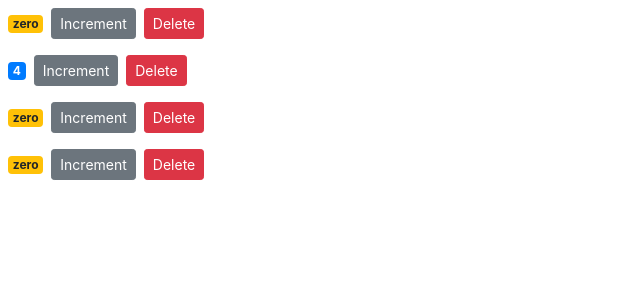
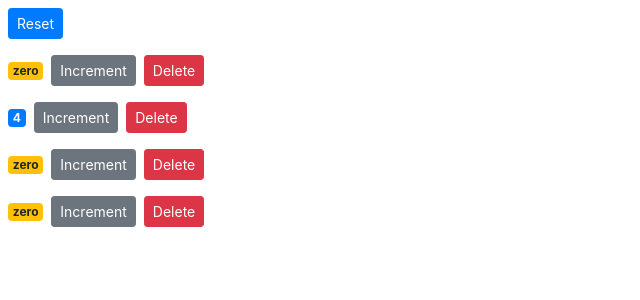
Before and after one commit to jpalmat/create-react-app, a React (Create React App) app: page / in a window 1280 px wide. Shown: the top 300 px of the page, without its empty margins (0-640 px from the left). Built offline with nearby package versions, Linux system fonts and the light colour scheme.

Commit message:
reset button after appliying one source of trueth

```diff
--- a/src/components/counters.jsx
+++ b/src/components/counters.jsx
@@ -26,9 +26,22 @@
         this.setState({counters})
     }
 
+    handleReset = () => {
+        const counters = this.state.counters.map(c => {
+            c.value = 0;
+            return c;
+        });
+        this.setState({counters})
+    }
+
     render() {
         return (
             <div>
+                <button
+                    className="btn btn-primary btn-sm m-2"
+                    onClick={this.handleReset}
+                    >Reset
+                </button>
                 { this.state.counters.map(counter =>
                     <Counter
                     key={counter.id}
```
